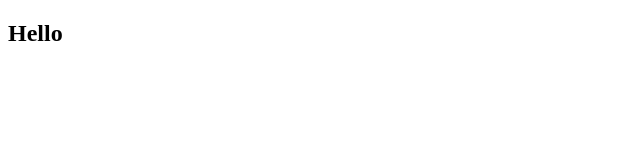
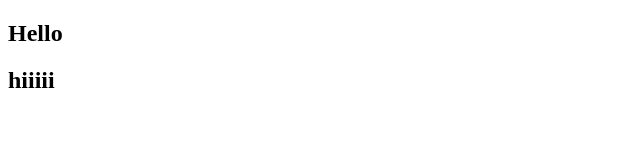
Before and after one commit to iamvenom26/example, a plain HTML site: page index.html in a window 1280 px wide. Shown: the full height of the page, 0-640 px from the left. Drawn offline with Linux system fonts and the light colour scheme.

Commit message:
Update index.html

```diff
--- a/index.html
+++ b/index.html
@@ -7,5 +7,6 @@
 </head>
 <body>
     <h2> Hello</h2>
+    <h2>hiiiii</h2>
 </body>
 </html>
```
